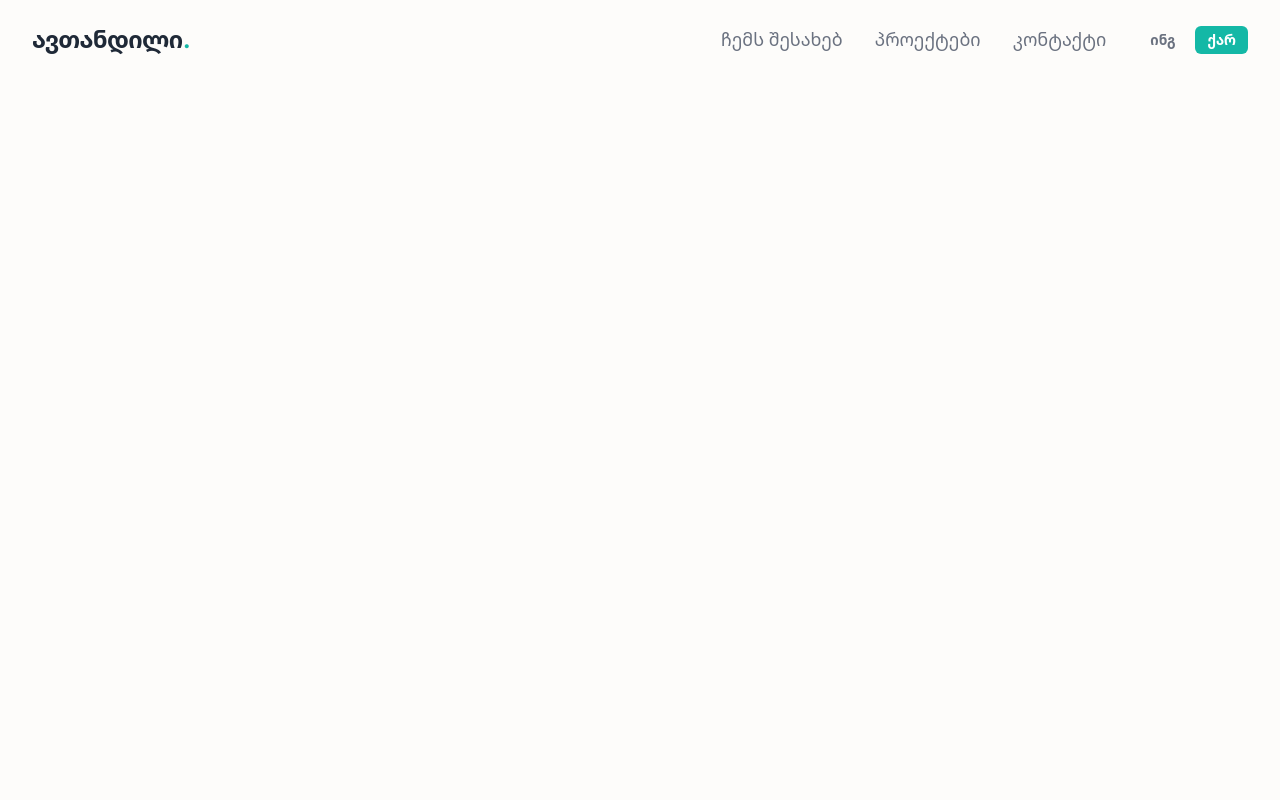
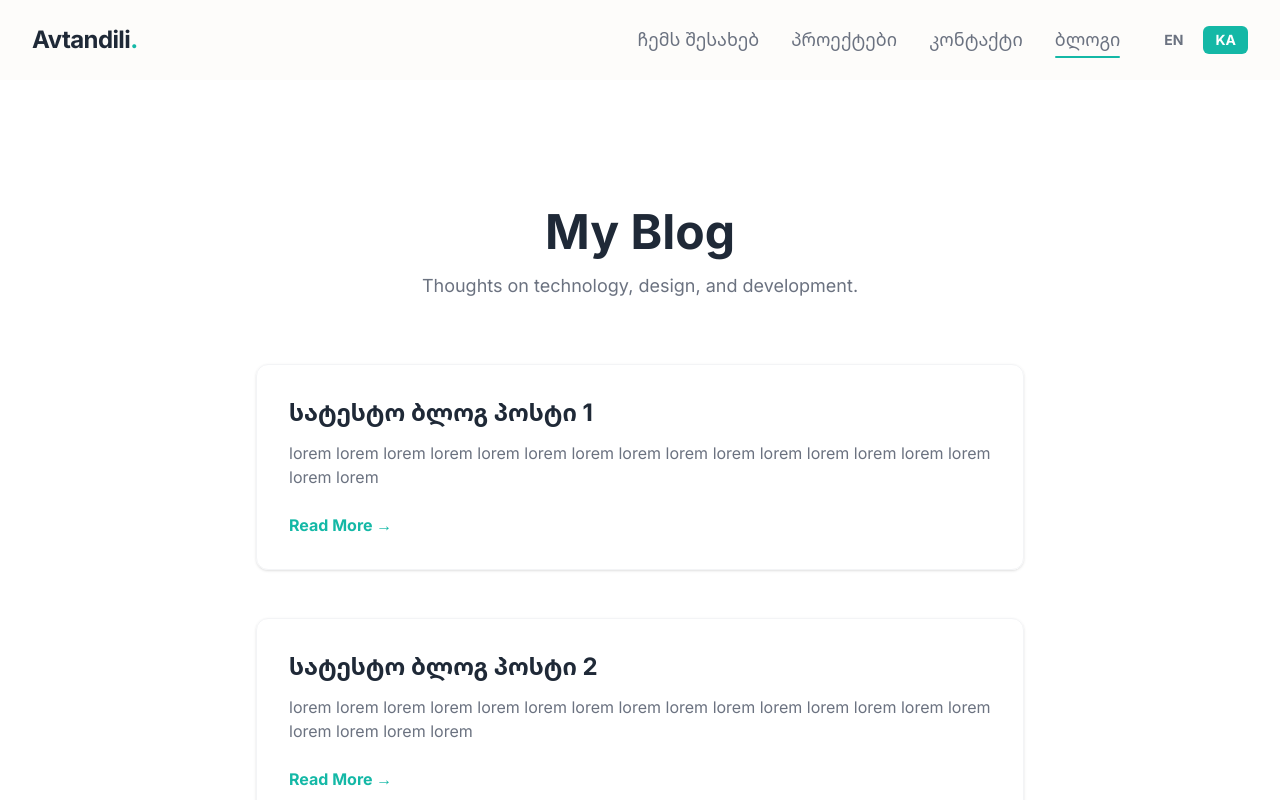
Before and after one commit to MakhatadzeAvtandili/avtandil-portfolio, a React (Vite) app: page /blog in a window 1280 px wide. Shown: the top 800 px of the page. Built offline with nearby package versions, Linux system fonts and the light colour scheme.

Commit message:
დავამატე ბლოგის გვერდი (ვაპირებ დავამატო რამდენიმე პოსტიც)

```diff
--- a/src/App.jsx
+++ b/src/App.jsx
@@ -10,6 +10,7 @@ import About from "./components/About"; // This will be our "Workflow" section
 import Skills from "./components/Skills"; // New skills section
 import Contact from "./components/Contact";
 import Success from "./pages/Success";
+import BlogPage from "./pages/BlogPage";
 
 function App() {
   const location = useLocation();
@@ -39,6 +40,7 @@ function App() {
         <Routes location={location} key={location.pathname}>
           <Route path="/" element={<LandingPage />} />
           <Route path="/success" element={<Success />} />
+          <Route path="/blog" element={<BlogPage />} />
         </Routes>
       </AnimatePresence>
     </div>
--- a/src/components/Header.jsx
+++ b/src/components/Header.jsx
@@ -1,7 +1,8 @@
+/* eslint-disable no-unused-vars */
 import { useState, useEffect } from "react";
 import { useTranslation } from "react-i18next";
 import { motion, AnimatePresence } from "framer-motion";
-import { Link } from "react-router-dom";
+import { Link, useLocation } from "react-router-dom";
 import Hamburger from "./Hamburger";
 
 const Header = () => {
@@ -9,6 +10,9 @@ const Header = () => {
   const [isOpen, setIsOpen] = useState(false);
   const [isScrolled, setIsScrolled] = useState(false);
   const [activeSection, setActiveSection] = useState("");
+
+  const location = useLocation();
+  const isHomePage = location.pathname === "/";
 
   const toggleMenu = () => setIsOpen(!isOpen);
   const changeLanguage = (lng) => {
@@ -19,6 +23,12 @@ const Header = () => {
   useEffect(() => {
     const handleScroll = () => {
       setIsScrolled(window.scrollY > 10);
+
+      if (!isHomePage) {
+        setActiveSection("");
+        return;
+      }
+
       const sections = ["hero", "workflow", "projects", "skills", "contact"];
       const current = sections.find((id) => {
         const el = document.getElementById(id);
@@ -30,16 +40,85 @@ const Header = () => {
       });
       if (current) setActiveSection(current);
     };
+
     window.addEventListener("scroll", handleScroll);
     handleScroll();
     return () => window.removeEventListener("scroll", handleScroll);
-  }, []);
+  }, [isHomePage, location.pathname]);
 
   const navLinks = [
-    { href: "#workflow", label: t("header.about"), id: "workflow" },
-    { href: "#projects", label: t("header.projects"), id: "projects" },
-    { href: "#contact", label: t("header.contact"), id: "contact" },
+    {
+      href: "#workflow",
+      label: t("header.about"),
+      type: "section",
+      id: "workflow",
+    },
+    {
+      href: "#projects",
+      label: t("header.projects"),
+      type: "section",
+      id: "projects",
+    },
+    {
+      href: "#contact",
+      label: t("header.contact"),
+      type: "section",
+      id: "contact",
+    },
+    { href: "/blog", label: t("header.blog"), type: "page" },
   ];
+
+  const renderNavLink = (link) => {
+    const isActive =
+      (link.type === "page" && location.pathname === link.href) ||
+      (link.type === "section" && activeSection === link.id);
+
+    if (link.type === "page") {
+      return (
+        <Link
+          to={link.href}
+          className="relative text-lg font-medium text-text-secondary hover:text-primary transition-colors"
+        >
+          {link.label}
+          {isActive && (
+            <motion.span
+              layoutId="active-nav-link"
+              className="absolute -bottom-2 left-0 w-full h-0.5 bg-primary rounded-full"
+              transition={{ type: "spring", stiffness: 350, damping: 30 }}
+            />
+          )}
+        </Link>
+      );
+    }
+
+    if (link.type === "section") {
+      if (isHomePage) {
+        return (
+          <a
+            href={link.href}
+            className="relative text-lg font-medium text-text-secondary hover:text-primary transition-colors"
+          >
+            {link.label}
+            {isActive && (
+              <motion.span
+                layoutId="active-nav-link"
+                className="absolute -bottom-2 left-0 w-full h-0.5 bg-primary rounded-full"
+                transition={{ type: "spring", stiffness: 350, damping: 30 }}
+              />
+            )}
+          </a>
+        );
+      }
+      return (
+        <Link
+          to={`/${link.href}`}
+          className="relative text-lg font-medium text-text-secondary hover:text-primary transition-colors"
+        >
+          {link.label}
+        </Link>
+      );
+    }
+  };
 
   return (
     <header
@@ -53,26 +132,12 @@ const Header = () => {
             to="/"
             className="text-2xl font-bold tracking-tight text-text-primary"
           >
-            {t("header.logo")}
-            <span className="text-primary">.</span>
+            Avtandili<span className="text-primary">.</span>
           </Link>
 
           <nav className="hidden md:flex items-center space-x-8">
             {navLinks.map((link) => (
-              <a
-                key={link.href}
-                href={link.href}
-                className="relative text-lg font-medium text-text-secondary hover:text-primary transition-colors"
-              >
-                {link.label}
-                {activeSection === link.id && (
-                  <motion.span
-                    layoutId="active-nav-link"
-                    className="absolute -bottom-2 left-0 w-full h-0.5 bg-primary rounded-full"
-                    transition={{ type: "spring", stiffness: 350, damping: 30 }}
-                  />
-                )}
-              </a>
+              <div key={link.href}>{renderNavLink(link)}</div>
             ))}
             <div className="flex items-center space-x-2">
               <button
@@ -83,7 +148,7 @@ const Header = () => {
                     : "text-text-secondary hover:bg-gray-100"
                 }`}
               >
-                {t("header.en")}
+                EN
               </button>
               <button
                 onClick={() => changeLanguage("ka")}
@@ -93,7 +158,7 @@ const Header = () => {
                     : "text-text-secondary hover:bg-gray-100"
                 }`}
               >
-                {t("header.ka")}
+                KA
               </button>
             </div>
           </nav>
@@ -118,14 +183,9 @@ const Header = () => {
           >
             <nav className="flex flex-col items-center space-y-6 py-8">
               {navLinks.map((link) => (
-                <a
-                  key={link.href}
-                  href={link.href}
-                  onClick={() => setIsOpen(false)}
-                  className="text-2xl font-medium text-text-secondary hover:text-primary transition-colors"
-                >
-                  {link.label}
-                </a>
+                <div key={link.href} onClick={() => setIsOpen(false)}>
+                  {renderNavLink(link)}
+                </div>
               ))}
               <div className="flex items-center space-x-4 pt-4">
                 <button
@@ -136,7 +196,7 @@ const Header = () => {
                       : "text-text-secondary hover:bg-gray-100"
                   }`}
                 >
-                  {t("header.en")}
+                  EN
                 </button>
                 <button
                   onClick={() => changeLanguage("ka")}
@@ -146,7 +206,7 @@ const Header = () => {
                       : "text-text-secondary hover:bg-gray-100"
                   }`}
                 >
-                  {t("header.ka")}
+                  KA
                 </button>
               </div>
             </nav>
--- a/src/i18n/locales/en/common.json
+++ b/src/i18n/locales/en/common.json
@@ -5,7 +5,8 @@
     "ka": "KA",
     "en": "EN",
     "contact": "Contact",
-    "logo": "Avtandili"
+    "logo": "Avtandili",
+    "blog": "Blog"
   },
   "hero": {
     "ima": "I'm a",
--- a/src/i18n/locales/ka/common.json
+++ b/src/i18n/locales/ka/common.json
@@ -5,7 +5,8 @@
     "ka": "ქარ",
     "en": "ინგ",
     "contact": "კონტაქტი",
-    "logo": "ავთანდილი"
+    "logo": "ავთანდილი",
+    "blog": "ბლოგი"
   },
   "hero": {
     "ima": "მე ვარ",
--- /dev/null
+++ b/src/pages/BlogPage.jsx
@@ -0,0 +1,84 @@
+/* eslint-disable no-unused-vars */
+import { motion } from "framer-motion";
+import { Link } from "react-router-dom";
+
+const BlogPage = () => {
+  const posts = [
+    {
+      id: 1,
+      title: "სატესტო ბლოგ პოსტი 1",
+      excerpt:
+        "lorem lorem lorem lorem lorem lorem lorem lorem lorem lorem lorem lorem lorem lorem lorem lorem lorem ",
+    },
+    {
+      id: 2,
+      title: "სატესტო ბლოგ პოსტი 2",
+      excerpt:
+        "lorem lorem lorem lorem lorem lorem lorem lorem lorem lorem lorem lorem lorem lorem lorem lorem lorem lorem lorem ",
+    },
+    {
+      id: 3,
+      title: "სატესტო ბლოგ პოსტი 3",
+      excerpt:
+        "lorem lorem lorem lorem lorem lorem lorem lorem lorem lorem lorem lorem lorem lorem lorem lorem lorem lorem lorem ",
+    },
+  ];
+
+  return (
+    <motion.div
+      initial={{ opacity: 0, y: 20 }}
+      animate={{ opacity: 1, y: 0 }}
+      exit={{ opacity: 0, y: -20 }}
+      transition={{ duration: 0.3 }}
+      className="grow"
+    >
+      <div className="bg-white py-20 md:py-32">
+        <div className="container mx-auto px-4 sm:px-6 lg:px-8">
+          <div className="max-w-3xl mx-auto text-center">
+            <h1 className="text-4xl md:text-5xl font-bold text-text-primary">
+              My Blog
+            </h1>
+            <p className="mt-4 text-lg text-text-secondary">
+              Thoughts on technology, design, and development.
+            </p>
+          </div>
+
+          <div className="mt-16 max-w-3xl mx-auto space-y-12">
+            {posts.map((post) => (
+              <motion.div
+                key={post.id}
+                initial={{ opacity: 0, y: 50 }}
+                whileInView={{ opacity: 1, y: 0 }}
+                viewport={{ once: true, amount: 0.5 }}
+                transition={{ duration: 0.5 }}
+                className="p-8 border border-border rounded-xl shadow-sm hover:shadow-lg transition-shadow"
+              >
+                <h2 className="text-2xl font-bold text-text-primary">
+                  {post.title}
+                </h2>
+                <p className="mt-3 text-text-secondary">{post.excerpt}</p>
+                <a
+                  href="#"
+                  className="mt-6 inline-block text-primary font-semibold"
+                >
+                  Read More &rarr;
+                </a>
+              </motion.div>
+            ))}
+
+            <div className="text-center mt-16">
+              <Link
+                to="/"
+                className="px-8 py-3 bg-primary text-white font-semibold rounded-lg shadow-lg hover:bg-teal-600 transition-colors"
+              >
+                &larr; Back to Home
+              </Link>
+            </div>
+          </div>
+        </div>
+      </div>
+    </motion.div>
+  );
+};
+
+export default BlogPage;
```
